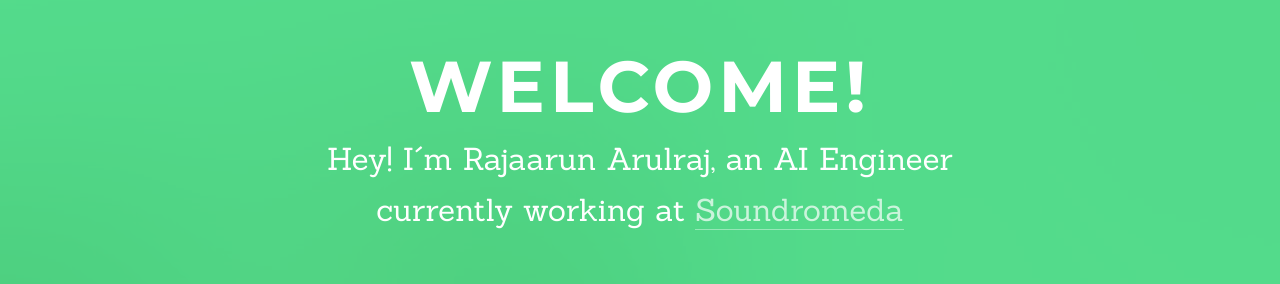
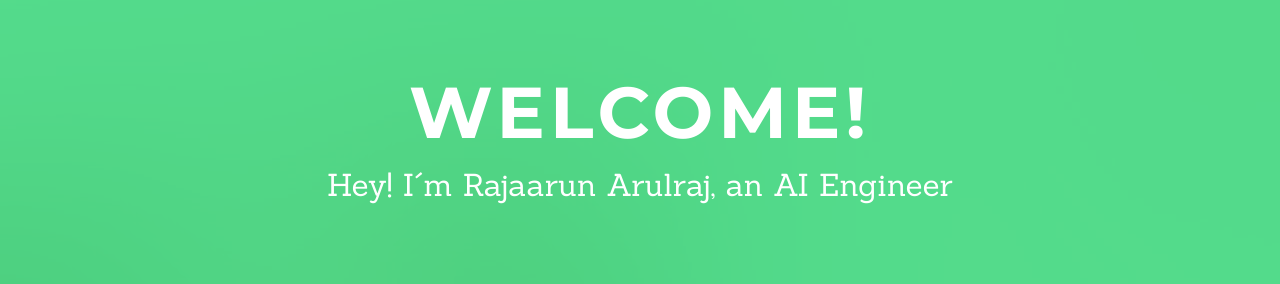
Before and after one commit to rarulraj/Real_Port_Dev, a plain HTML site: page index.html in a window 1280 px wide. Shown: the part 138-422 px from the top of the page. Drawn offline with nearby package versions, Linux system fonts and the light colour scheme; files whose address does not match are found by name; a web font is replaced by a local one.

Commit message:
Update index.html

```diff
--- a/index.html
+++ b/index.html
@@ -58,7 +58,7 @@
 						<div class="row">
 							<div class="col-md-8 col-md-offset-2 text-center">
 								<h1 class="fh5co-intro-lead animate-1 to-animate">Welcome!</h1>
-								<h2 class="fh5co-intro-sub animate-2 to-animate">Hey! I&acute;m Rajaarun Arulraj, an AI Engineer currently working at <a href="https://www.soundromeda.io/team" target="_blank">Soundromeda</a></h2>
+								<h2 class="fh5co-intro-sub animate-2 to-animate">Hey! I&acute;m Rajaarun Arulraj, an AI Engineer </a></h2>
 								<p class="fh5co-social text-center" id="fh5co-intro-social">
 									<a href="https://linkedin.com/in/rajaarun-arulraj-236a78259" class="to-animate"><i class="icon-linkedin-with-circle"></i></a>
 									<a href="https://github.com/rarulraj" class="to-animate"><i class="icon-github-with-circle"></i></a>
```
